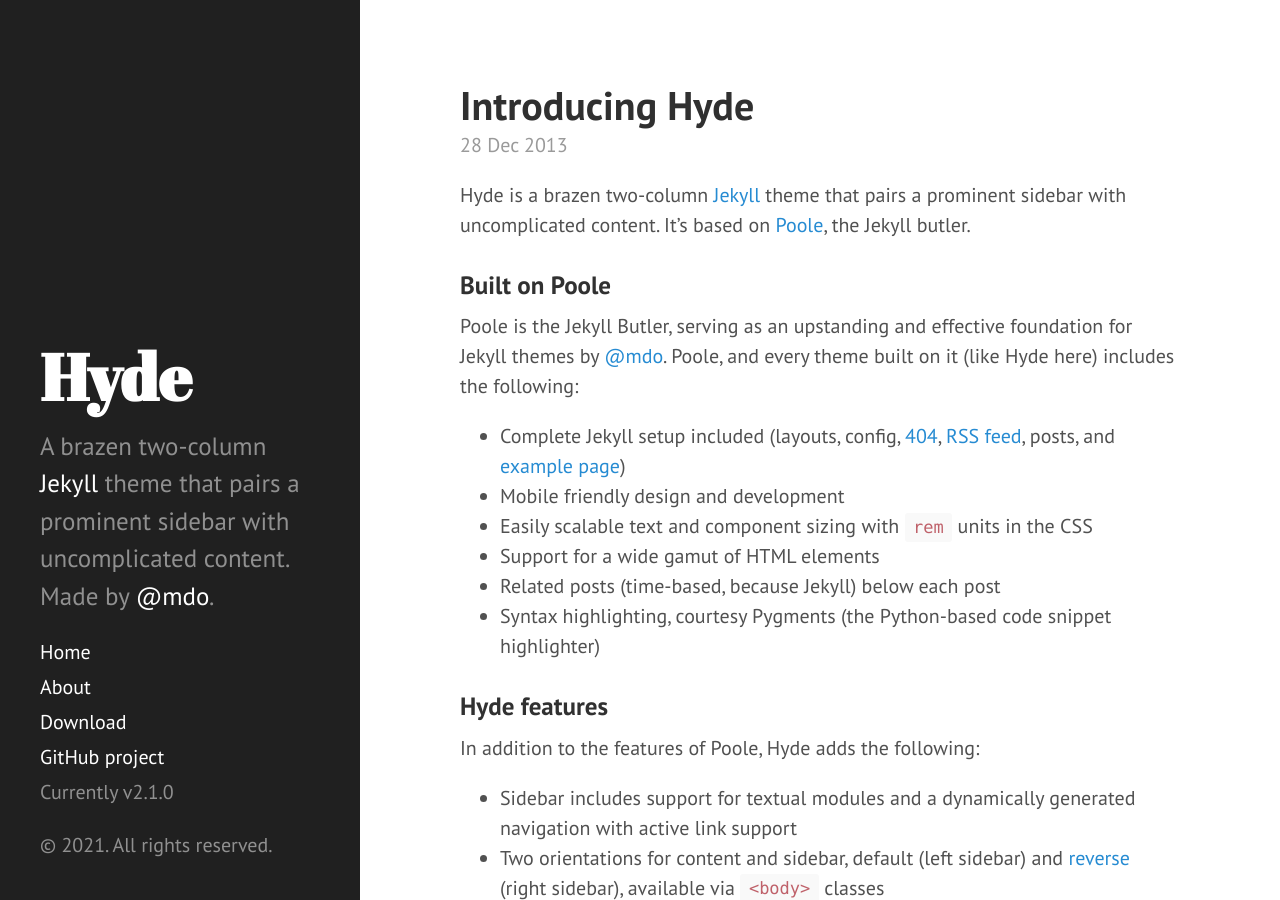
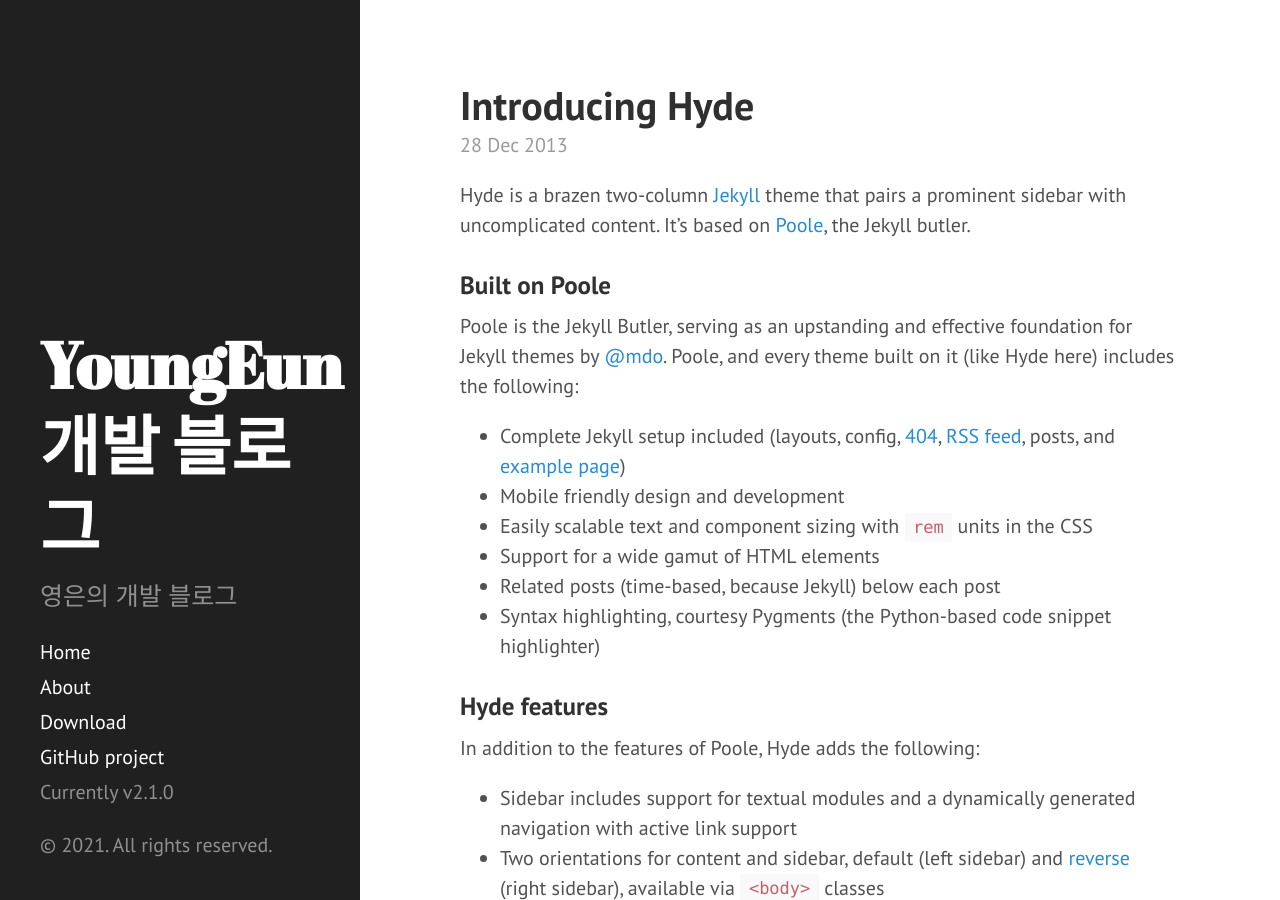
Before and after one commit to youngniw/youngniw.github.io, a Jekyll site: the page built from index.html, in a window 1280 px wide and 900 px high. Built offline with Jekyll 4.4.1, drawn with Linux system fonts in a browser that asks for light colours; Markdown is read by kramdown in place of the engine named in the settings; the list of posts is cut into pages by our own code.

Commit message:
Update _config.yml

```diff
--- a/_config.yml
+++ b/_config.yml
@@ -7,11 +7,11 @@
 relative_permalinks: true
 
 # Setup
-title:            Hyde
+title:            "YoungEun 개발 블로그"
 tagline:          'A Jekyll theme'
-description:      'A brazen two-column <a href="http://jekyllrb.com" target="_blank">Jekyll</a> theme that pairs a prominent sidebar with uncomplicated content. Made by <a href="https://twitter.com/mdo" target="_blank">@mdo</a>.'
-url:              http://hyde.getpoole.com
-baseurl:          /
+description:      "영은의 개발 블로그"
+url:              "https://youngniw.github.io/"
+baseurl:          ""
 
 author:
   name:           'Mark Otto'
```
